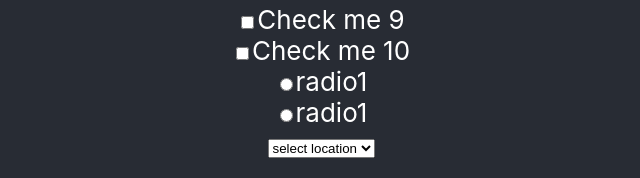
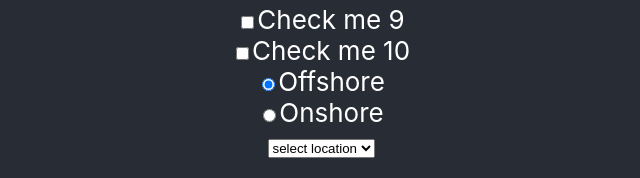
Before and after one commit to pravinmane1/React-app, a React (Create React App) app: page / in a window 1280 px wide. Shown: the part 458-636 px from the top of the page, without its empty margins (319-959 px from the left). Built offline with nearby package versions, Linux system fonts and the light colour scheme.

Commit message:
Dropdown enhanced

```diff
--- a/src/Hello.js
+++ b/src/Hello.js
@@ -7,7 +7,8 @@ export default class Hello extends Component {
         value: null,
         checkedCount:0,
         error: '',
-        dropDownSrc: ['select location']
+        dropDownSrc: ['select location','CHENNAI','BANGLORE','HAIDRABAD'],
+        selectedId: ''
     };
 
 
@@ -58,22 +59,30 @@ export default class Hello extends Component {
     setDropdownSrc = (event) =>{
 
 
+
+
         if(event.target.id=="offshore"){
 
             this.setState({
-                dropDownSrc: ['CHENNAI','BANGLORE','HAIDRABAD']
+                dropDownSrc: ['select location','CHENNAI','BANGLORE','HAIDRABAD'],
+                selectedId:''
             });
             //this.state.dropDownSrc = ['CHENNAI','BANGLORE','HAIDRABAD'];
         }
         else{
             this.setState({
-                dropDownSrc:  ['US','NON-US']
+                dropDownSrc:  ['select location','US','NON-US'],
+                selectedId:''
             });
             //this.state.dropDownSrc = ['US','NON-US'];
         }
 
 
         console.log('dropdownelements',this.state);
+    }
+
+    handleDropdown = (event)=>{
+        this.setState({selectedId:event.target.selectedId});
     }
 
     render() {
@@ -102,20 +111,20 @@ export default class Hello extends Component {
 
         <Form.Row>
     <Form.Group as={Col}>
-      <Form.Check type="radio" name="radio1" label="radio1" id="offshore" onClick={this.setDropdownSrc}/>
+      <Form.Check type="radio" name="radio1" label="Offshore" id="offshore" onClick={this.setDropdownSrc} defaultChecked/>
     </Form.Group>
 
     <Form.Group as={Col}>
-    <Form.Check type="radio"  name="radio1" label="radio1" id="onshore" onClick={this.setDropdownSrc}/>
+    <Form.Check type="radio"  name="radio1" label="Onshore" id="onshore" onClick={this.setDropdownSrc}/>
     </Form.Group>
   </Form.Row>
 
 
   <Form.Group>
-      <Form.Control as="select" id="disabledSelect">
+      <Form.Control as="select" id="disabledSelect" value={this.state.selectedId} onChange={this.handleDropdown}>
        {
            this.state.dropDownSrc.map((item)=>{
-           return <option>{item}</option>
+           return <option id={item}>{item}</option>
            })
        }
       </Form.Control>
```
